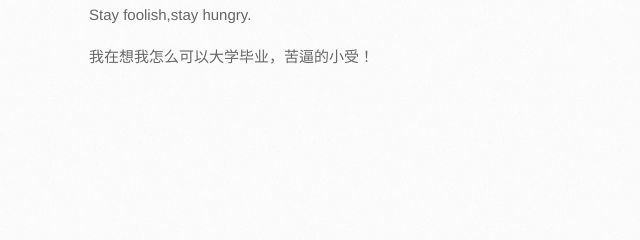
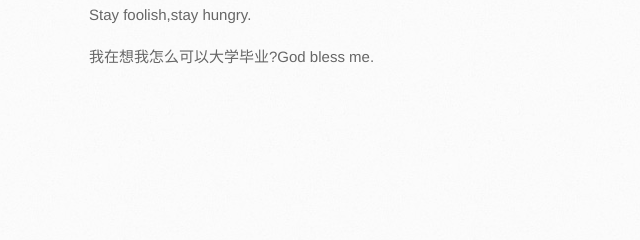
Before and after one commit to Decinn/Blog, a plain HTML site: page index.html in a window 1280 px wide. Shown: the part 362-602 px from the top of the page, 81-721 px from the left. Drawn offline with Linux system fonts and the light colour scheme.

Commit message:
Update index.html

```diff
--- a/index.html
+++ b/index.html
@@ -34,7 +34,7 @@
 <hr><p><strong>I am Somber.</strong></p>
 <hr/>
 <p>Stay foolish,stay hungry.</p>
-<p>我在想我怎么可以大学毕业，苦逼的小受！</p>
+<p>我在想我怎么可以大学毕业?God bless me.</p>
         </section>
 
         <aside id="sidebar">
```
